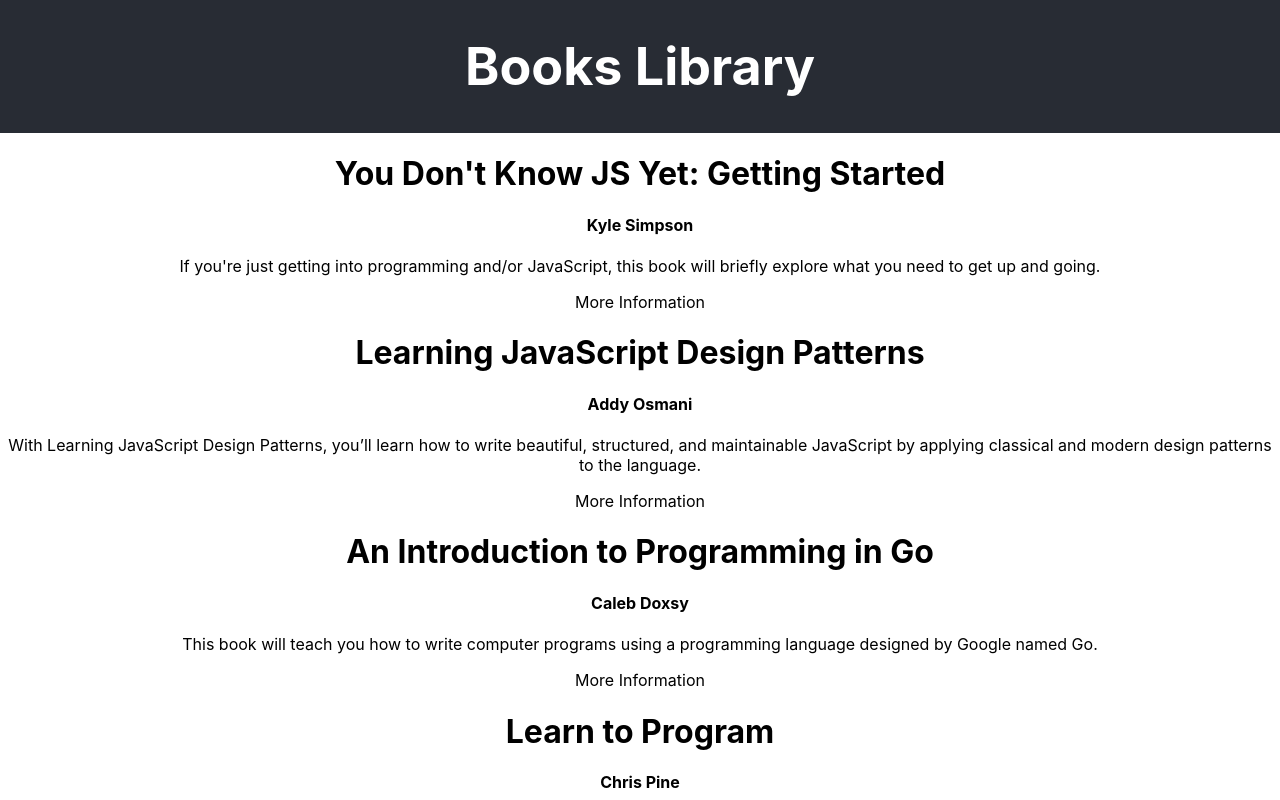
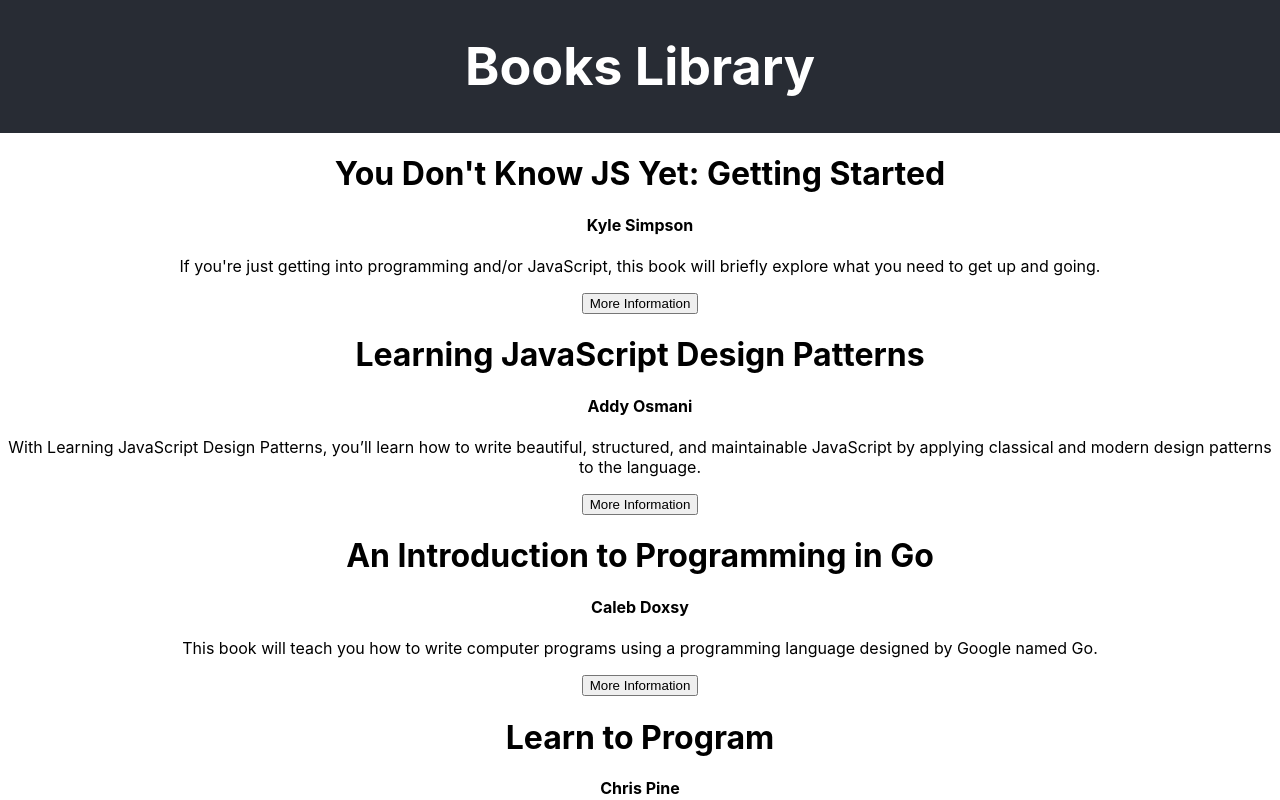
Before and after one commit to Momentum-Team-10/react-freeshelf-Marsigli, a React (Create React App) app in the folder react-freeshelf./: page / in a window 1280 px wide. Shown: the top 800 px of the page. Built offline with nearby package versions, Linux system fonts and the light colour scheme.

Commit message:
added href link for url and added  book cover image to const book

```diff
--- a/react-freeshelf./src/App.js
+++ b/react-freeshelf./src/App.js
@@ -12,7 +12,7 @@ const App = () => {
         <h1>Books Library</h1>
       </header>
       {books.map((book, index) => (
-        <Book title={book.title} key={index} author={book.author} shortDescription={book.shortDescription} url={book.url} publisher={book.publisher} publicationDate={book.publicationDate} detailedDescription={book.detailedDescription}/>
+        <Book title={book.title} key={index} author={book.author} shortDescription={book.shortDescription} url={book.url} publisher={book.publisher} publicationDate={book.publicationDate} detailedDescription={book.detailedDescription} coverImageUrl={book.coverImageUrl}/>
       ))}
     </div>
   );
--- a/react-freeshelf./src/components/Book.js
+++ b/react-freeshelf./src/components/Book.js
@@ -1,7 +1,7 @@
 import React, { useState } from 'react'
 
 const Book = (props) => {
-    const { title, author, shortDescription, url, publisher, publicationDate, detailedDescription } = props
+    const { title, author, shortDescription, url, publisher, publicationDate, detailedDescription, coverImageUrl } = props
     const [expanded, setExpanded] = useState(false)
 
     return (
@@ -9,13 +9,14 @@ const Book = (props) => {
             <h1>{title}</h1>
             <h4>{author}</h4>
             <p>{shortDescription}</p>
-            { expanded ? <p onClick={() => setExpanded(false)}>Less Information</p> : <p onClick={() => setExpanded(true)}>More Information</p> }
+            { expanded ? <button onClick={() => setExpanded(false)}>Less Information</button> : <button onClick={() => setExpanded(true)}>More Information</button> }
             { expanded ?
             (<div>
-                <p>{url}</p>
+                <a href ={url}>{url}</a>
                 <p>{publisher}</p>
                 <p>{publicationDate}</p>
                 <p>{detailedDescription}</p>
+                <img src={coverImageUrl} alt="Image of Book Cover"/>
             </div>) : null}
         </div>
     )
```
Also changed, not shown: react-freeshelf./public/index.html (+0 -22 lines).
